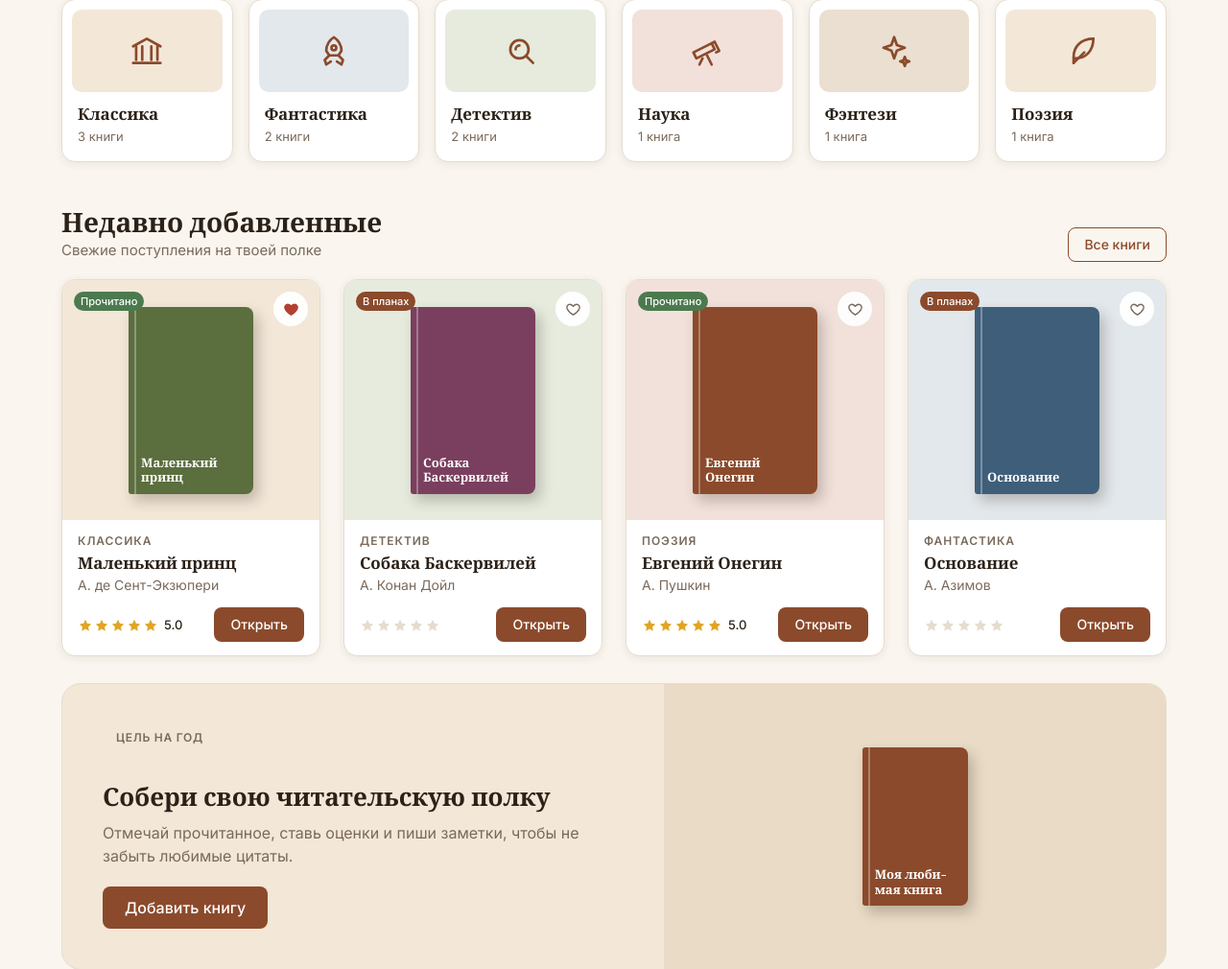
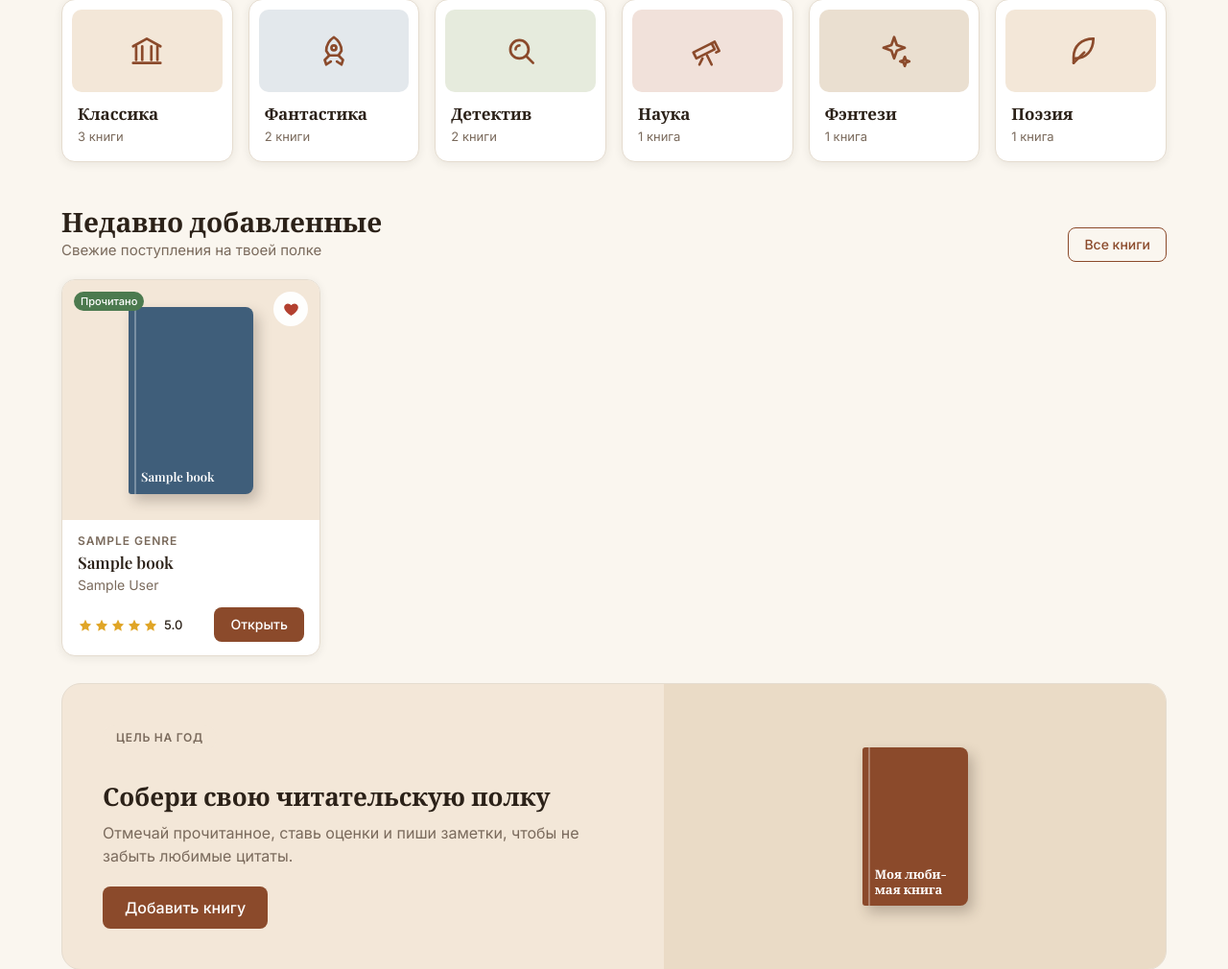
Before and after one commit to midzukiju/polka, a Yii app: template views/site/index.php in a window 1280 px wide. Shown: the part 872-1882 px from the top of the page at 96% size. Run offline with PHP 8.4 and a stand-in for Yii, Linux system fonts and the light colour scheme; the template is opened without the code that fills it: most values are stand-ins (such as "Sample title", 1, 10 or a date in 2020); some libraries are stand-ins or nearby versions.

Commit message:
Update project files

```diff
--- a/views/site/index.php
+++ b/views/site/index.php
@@ -16,7 +16,9 @@
   <div class="hero__art">
     <img class="auth__photo" src="<?= Yii::getAlias('@web/image/hero.jpg') ?>" width="736" height="816" alt="Раскрытые книги, разложенные на ткани с цветочным узором">
     <div class="hero__badge">
-        <span class="hero__badge-icon" aria-hidden="true"><svg viewBox="0 0 24 24" aria-hidden="true"><path d="M5 12l5 5 9-10"/></svg></span>
+      <span class="hero__badge-icon" aria-hidden="true"><svg viewBox="0 0 24 24" aria-hidden="true">
+          <path d="M5 12l5 5 9-10" />
+        </svg></span>
       <p><strong>6 прочитано</strong><span>из твоей библиотеки</span></p>
     </div>
   </div>
@@ -32,42 +34,65 @@
   <ul class="tile-grid">
     <li>
       <a class="tile" href="#">
-          <span class="tile__art art--1" aria-hidden="true"><svg viewBox="0 0 24 24" aria-hidden="true"><path d="M3 9l9-5 9 5"/><path d="M5 9v9M9 9v9M15 9v9M19 9v9"/><path d="M3 20h18"/></svg></span>
+        <span class="tile__art art--1" aria-hidden="true"><svg viewBox="0 0 24 24" aria-hidden="true">
+            <path d="M3 9l9-5 9 5" />
+            <path d="M5 9v9M9 9v9M15 9v9M19 9v9" />
+            <path d="M3 20h18" />
+          </svg></span>
         <span class="tile__name">Классика</span>
         <span class="tile__count">3 книги</span>
       </a>
     </li>
     <li>
       <a class="tile" href="#">
-          <span class="tile__art art--5" aria-hidden="true"><svg viewBox="0 0 24 24" aria-hidden="true"><path d="M12 3c3 2 5 5 5 9l-2 3H9l-2-3c0-4 2-7 5-9z"/><circle cx="12" cy="10" r="1.6"/><path d="M9 15l-3 3 1 3 3-2M15 15l3 3-1 3-3-2"/></svg></span>
+        <span class="tile__art art--5" aria-hidden="true"><svg viewBox="0 0 24 24" aria-hidden="true">
+            <path d="M12 3c3 2 5 5 5 9l-2 3H9l-2-3c0-4 2-7 5-9z" />
+            <circle cx="12" cy="10" r="1.6" />
+            <path d="M9 15l-3 3 1 3 3-2M15 15l3 3-1 3-3-2" />
+          </svg></span>
         <span class="tile__name">Фантастика</span>
         <span class="tile__count">2 книги</span>
       </a>
     </li>
     <li>
       <a class="tile" href="#">
-          <span class="tile__art art--3" aria-hidden="true"><svg viewBox="0 0 24 24" aria-hidden="true"><circle cx="11" cy="11" r="6"/><path d="M20 20l-4.5-4.5"/><path d="M8.5 11a2.5 2.5 0 0 1 2.5-2.5"/></svg></span>
+        <span class="tile__art art--3" aria-hidden="true"><svg viewBox="0 0 24 24" aria-hidden="true">
+            <circle cx="11" cy="11" r="6" />
+            <path d="M20 20l-4.5-4.5" />
+            <path d="M8.5 11a2.5 2.5 0 0 1 2.5-2.5" />
+          </svg></span>
         <span class="tile__name">Детектив</span>
         <span class="tile__count">2 книги</span>
       </a>
     </li>
     <li>
       <a class="tile" href="#">
-          <span class="tile__art art--4" aria-hidden="true"><svg viewBox="0 0 24 24" aria-hidden="true"><path d="M3 13l12-6 2 4-12 6z"/><path d="M15 7l2-1 3 6-2 1"/><path d="M9 17l-2 4M12 15l3 6"/></svg></span>
+        <span class="tile__art art--4" aria-hidden="true"><svg viewBox="0 0 24 24" aria-hidden="true">
+            <path d="M3 13l12-6 2 4-12 6z" />
+            <path d="M15 7l2-1 3 6-2 1" />
+            <path d="M9 17l-2 4M12 15l3 6" />
+          </svg></span>
         <span class="tile__name">Наука</span>
         <span class="tile__count">1 книга</span>
       </a>
     </li>
     <li>
       <a class="tile" href="#">
-          <span class="tile__art art--2" aria-hidden="true"><svg viewBox="0 0 24 24" aria-hidden="true"><path d="M12 3l1.8 5.2L19 10l-5.2 1.8L12 17l-1.8-5.2L5 10l5.2-1.8z"/><path d="M19 16l.8 2.2L22 19l-2.2.8L19 22l-.8-2.2L16 19l2.2-.8z"/></svg></span>
+        <span class="tile__art art--2" aria-hidden="true"><svg viewBox="0 0 24 24" aria-hidden="true">
+            <path d="M12 3l1.8 5.2L19 10l-5.2 1.8L12 17l-1.8-5.2L5 10l5.2-1.8z" />
+            <path d="M19 16l.8 2.2L22 19l-2.2.8L19 22l-.8-2.2L16 19l2.2-.8z" />
+          </svg></span>
         <span class="tile__name">Фэнтези</span>
         <span class="tile__count">1 книга</span>
       </a>
     </li>
     <li>
       <a class="tile" href="#">
-          <span class="tile__art art--1" aria-hidden="true"><svg viewBox="0 0 24 24" aria-hidden="true"><path d="M20 4c-8 0-13 5-13 12v4"/><path d="M20 4c0 8-5 13-12 13"/><path d="M7 20l7-7"/></svg></span>
+        <span class="tile__art art--1" aria-hidden="true"><svg viewBox="0 0 24 24" aria-hidden="true">
+            <path d="M20 4c-8 0-13 5-13 12v4" />
+            <path d="M20 4c0 8-5 13-12 13" />
+            <path d="M7 20l7-7" />
+          </svg></span>
         <span class="tile__name">Поэзия</span>
         <span class="tile__count">1 книга</span>
       </a>
@@ -84,7 +109,51 @@
     <a class="btn btn--secondary btn--sm" href="mybooks">Все книги</a>
   </div>
   <ul class="book-grid">
+    <?php
+
+                                    use yii\helpers\Url;
+  $i = 1;
+ foreach ($books as $book) {
+  $i++;
+  if($i > 5) { break; }
+  ?>
       <li>
+        <article class="book-card">
+          <div class="book-card__media">
+            <a href="book" tabindex="-1" aria-hidden="true">
+              <div class="art art--1">
+                <div class="book-cover cover--<?= $i ?>"><span class="book-cover__title"><?= $book->name ?></span></div>
+              </div>
+            </a>
+            <span class="status-badge status-badge--read">Прочитано</span>
+            <button class="heart" type="button" data-fav="prince" aria-pressed="true" aria-label="В избранное: Маленький принц"><svg viewBox="0 0 24 24" aria-hidden="true">
+                <path d="M12 20s-7-4.4-9-9.2C1.8 7.6 3.8 4.5 7 4.5c2 0 3.4 1 5 3 1.6-2 3-3 5-3 3.2 0 5.2 3.1 4 6.3C19 15.6 12 20 12 20z" />
+              </svg></button>
+          </div>
+          <div class="book-card__body">
+            <p class="eyebrow"><?= $book->genre->genre ?></p>
+            <h3 class="book-card__title"><a href="book"><?= $book->name ?></a></h3>
+            <p class="book-card__author"><?= $book->author ?></p>
+            <div class="book-card__row">
+              <div class="rating-view"><span class="stars" role="img" aria-label="Оценка 5 из 5"><span class="is-on"><svg viewBox="0 0 24 24" aria-hidden="true">
+                      <path d="M12 2.8l2.8 5.9 6.4.9-4.6 4.5 1.1 6.4L12 17.4l-5.7 3.1 1.1-6.4L2.8 9.6l6.4-.9z" />
+                    </svg></span><span class="is-on"><svg viewBox="0 0 24 24" aria-hidden="true">
+                      <path d="M12 2.8l2.8 5.9 6.4.9-4.6 4.5 1.1 6.4L12 17.4l-5.7 3.1 1.1-6.4L2.8 9.6l6.4-.9z" />
+                    </svg></span><span class="is-on"><svg viewBox="0 0 24 24" aria-hidden="true">
+                      <path d="M12 2.8l2.8 5.9 6.4.9-4.6 4.5 1.1 6.4L12 17.4l-5.7 3.1 1.1-6.4L2.8 9.6l6.4-.9z" />
+                    </svg></span><span class="is-on"><svg viewBox="0 0 24 24" aria-hidden="true">
+                      <path d="M12 2.8l2.8 5.9 6.4.9-4.6 4.5 1.1 6.4L12 17.4l-5.7 3.1 1.1-6.4L2.8 9.6l6.4-.9z" />
+                    </svg></span><span class="is-on"><svg viewBox="0 0 24 24" aria-hidden="true">
+                      <path d="M12 2.8l2.8 5.9 6.4.9-4.6 4.5 1.1 6.4L12 17.4l-5.7 3.1 1.1-6.4L2.8 9.6l6.4-.9z" />
+                    </svg></span></span><span>5.0</span></div>
+              <a class="btn btn--primary btn--sm" href="<?= Url::to(['site/book?id='.$book->id]) ?>">Открыть</a>
+            </div>
+          </div>
+        </article>
+      </li>
+    <?php } ?>
+
+    <!-- <li>
         <article class="book-card">
           <div class="book-card__media">
             <a href="book" tabindex="-1" aria-hidden="true">
@@ -103,8 +172,8 @@
             </div>
           </div>
         </article>
-      </li>
-      <li>
+      </li> -->
+    <!-- <li>
         <article class="book-card">
           <div class="book-card__media">
             <a href="book" tabindex="-1" aria-hidden="true">
@@ -163,7 +232,7 @@
             </div>
           </div>
         </article>
-      </li>
+      </li> -->
   </ul>
 </section>
 
```
Also changed, not shown: controllers/SiteController.php (+11 -3 lines). Lines whose indentation alone changed are shown as unchanged.
